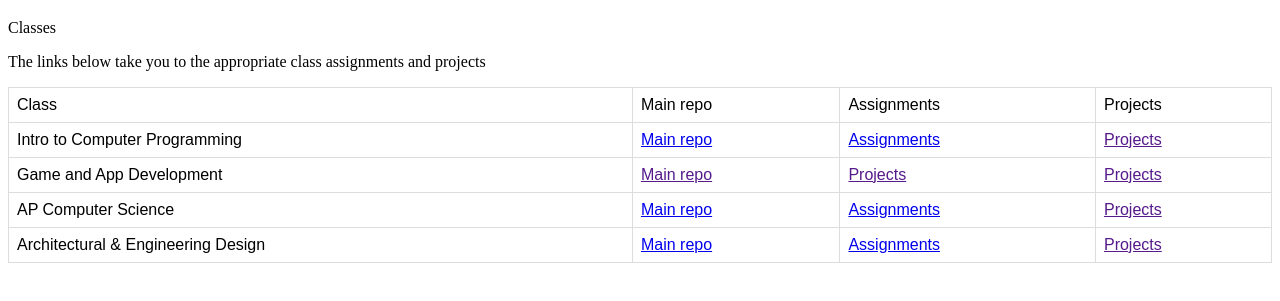
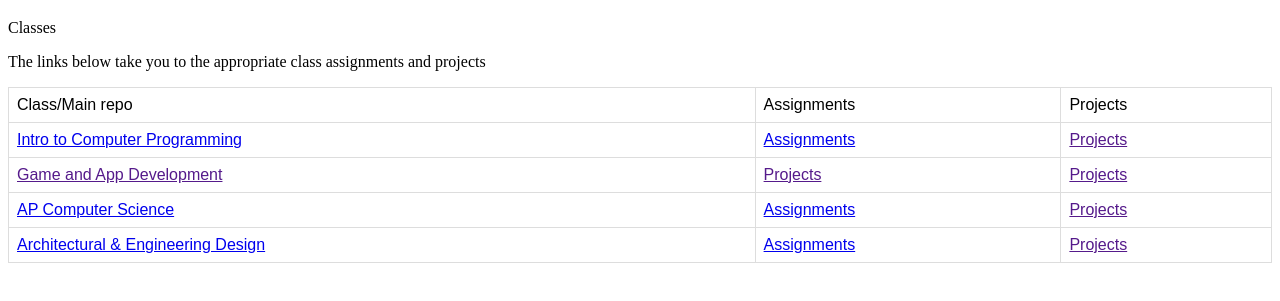
Before and after one commit to MichaelTMiyoshi/michaeltmiyoshi.github.io, a plain HTML site: page index.html in a window 1280 px wide. Shown: the part 61-362 px from the top of the page. Drawn offline with Linux system fonts and the light colour scheme.

Commit message:
Update index.html

```diff
--- a/index.html
+++ b/index.html
@@ -22,32 +22,27 @@ td, th {
 <p>The links below take you to the appropriate class assignments and projects</p>
 <table>
   <tr>
-    <td>Class</td>
-    <td>Main repo</td>
+    <td>Class/Main repo</td>
     <td>Assignments</td>
     <td>Projects</td>
   </tr>
   <tr>
-    <td>Intro to Computer Programming</td>
-    <td><a href="https://github.com/MichaelTMiyoshi/CSharpWithMiyoshi" target="_blank">Main repo</a></td>
+    <td><a href="https://github.com/MichaelTMiyoshi/CSharpWithMiyoshi" target="_blank">Intro to Computer Programming</a></td>
     <td><a href="https://github.com/MichaelTMiyoshi/CSharpWithMiyoshi/tree/main/Problems" target="_blank">Assignments</a></td>
     <td><a href="" target="_blank">Projects</a></td>
   </tr>
   <tr>
-    <td>Game and App Development</td>
-    <td><a href="" target="_blank">Main repo</a></td>
+    <td><a href="" target="_blank">Game and App Development</a></td>
     <td><a href="" target="_blank">Projects</a></td>
     <td><a href="" target="_blank">Projects</a></td>
   </tr>
   <tr>
-    <td>AP Computer Science</td>
-    <td><a href="https://github.com/MichaelTMiyoshi/JavaWithMiyoshi" target="_blank">Main repo</a></td>
+    <td><a href="https://github.com/MichaelTMiyoshi/JavaWithMiyoshi" target="_blank">AP Computer Science</a></td>
     <td><a href="https://github.com/MichaelTMiyoshi/JavaWithMiyoshi/tree/master/Problems" target="_blank">Assignments</a></td>
     <td><a href="" target="_blank">Projects</a></td>
   </tr>
   <tr>
-    <td>Architectural & Engineering Design</td>
-    <td><a href="https://github.com/MichaelTMiyoshi/DesignWithMiyoshi" target="_blank">Main repo</a></td>
+    <td><a href="https://github.com/MichaelTMiyoshi/DesignWithMiyoshi" target="_blank">Architectural & Engineering Design</a></td>
     <td><a href="https://github.com/MichaelTMiyoshi/DesignWithMiyoshi/tree/master/Problems" target="_blank">Assignments</a></td>
     <td><a href="" target="_blank">Projects</a></td>
   </tr>
```
